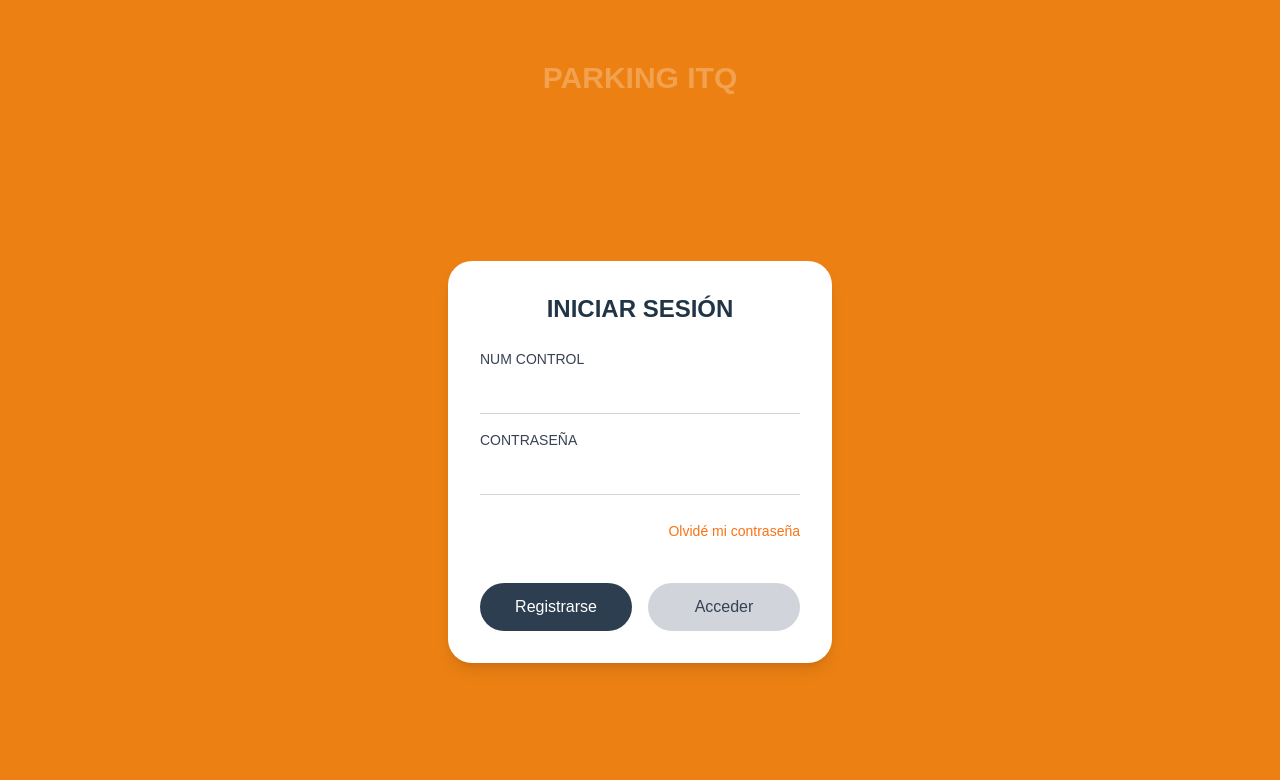
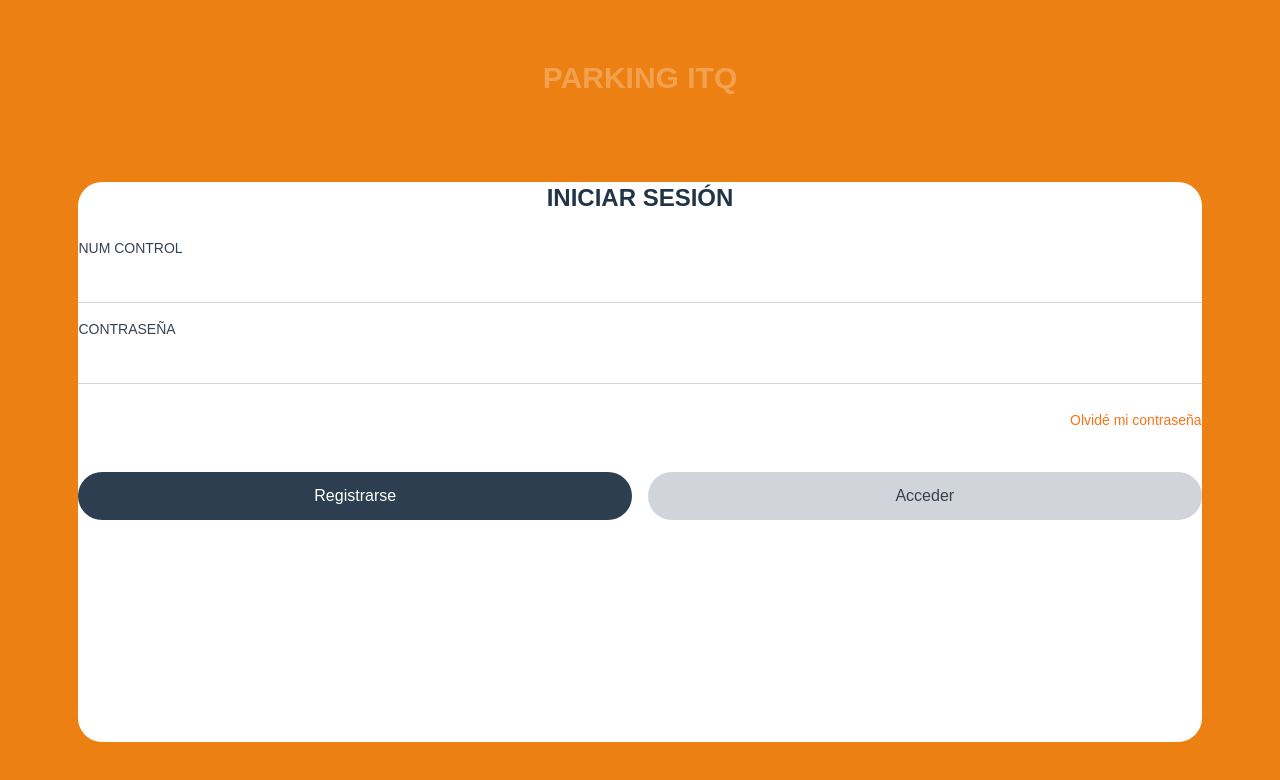
Before and after one commit to AnibalITQ/Pasrking-Frontend-PWATEST, a Vue app: page / in a window 1280 px wide. Shown: the top 780 px of the page. Built offline with nearby package versions, Linux system fonts and the light colour scheme.

Commit message:
whitecard component added

```diff
--- a/src/Views/LoginForm.vue
+++ b/src/Views/LoginForm.vue
@@ -10,7 +10,8 @@
       PARKING ITQ
     </h1>
 
-    <div class="w-full sm:w-96 bg-white rounded-3xl shadow-lg p-8 mt-[10%]">
+    <!-- Caja blanca -->
+    <WhiteCard :height="'70vh'">
       <h2 class="text-2xl font-semibold text-center mb-6">INICIAR SESIÓN</h2>
 
       <form @submit.prevent="handleSubmit" class="space-y-6">
@@ -79,14 +80,15 @@
           </button>
         </div>
       </form>
-    </div>
+    </WhiteCard>
   </div>
 </template>
 
 <script setup lang="ts">
 import { ref, reactive } from "vue";
 import { useRouter } from 'vue-router';
-
+import { defineComponent } from 'vue';
+import WhiteCard from "../components/WhiteCard.vue";
 interface FormData {
   numControl: string;
   password: string;
--- /dev/null
+++ b/src/components/WhiteCard.vue
@@ -0,0 +1,52 @@
+<template>
+  <div
+    :class="[
+      'bg-white rounded-3xl overflow-y-auto mx-auto',
+      `mt-${marginTop}`,
+      'w-[90%]',
+      'mt-[10%]',
+      `p-${padding}`,
+    ]"
+    :style="computedStyles"
+  >
+    <slot></slot>
+  </div>
+</template>
+
+<script lang="ts">
+import { defineComponent, PropType } from "vue";
+
+export default defineComponent({
+  name: "WhiteCard",
+  props: {
+    marginTop: {
+      type: String,
+      default: "10",
+    },
+    height: {
+      type: String,
+      default: "60vh",
+    },
+    smHeight: {
+      type: String,
+      default: "70vh",
+    },
+    padding: {
+      type: String,
+      default: "8",
+    },
+    customStyles: {
+      type: Object as PropType<Record<string, string>>,
+      default: () => ({}),
+    },
+  },
+  computed: {
+    computedStyles() {
+      return {
+        height: this.height,
+        ...this.customStyles,
+      };
+    },
+  },
+});
+</script>
```
